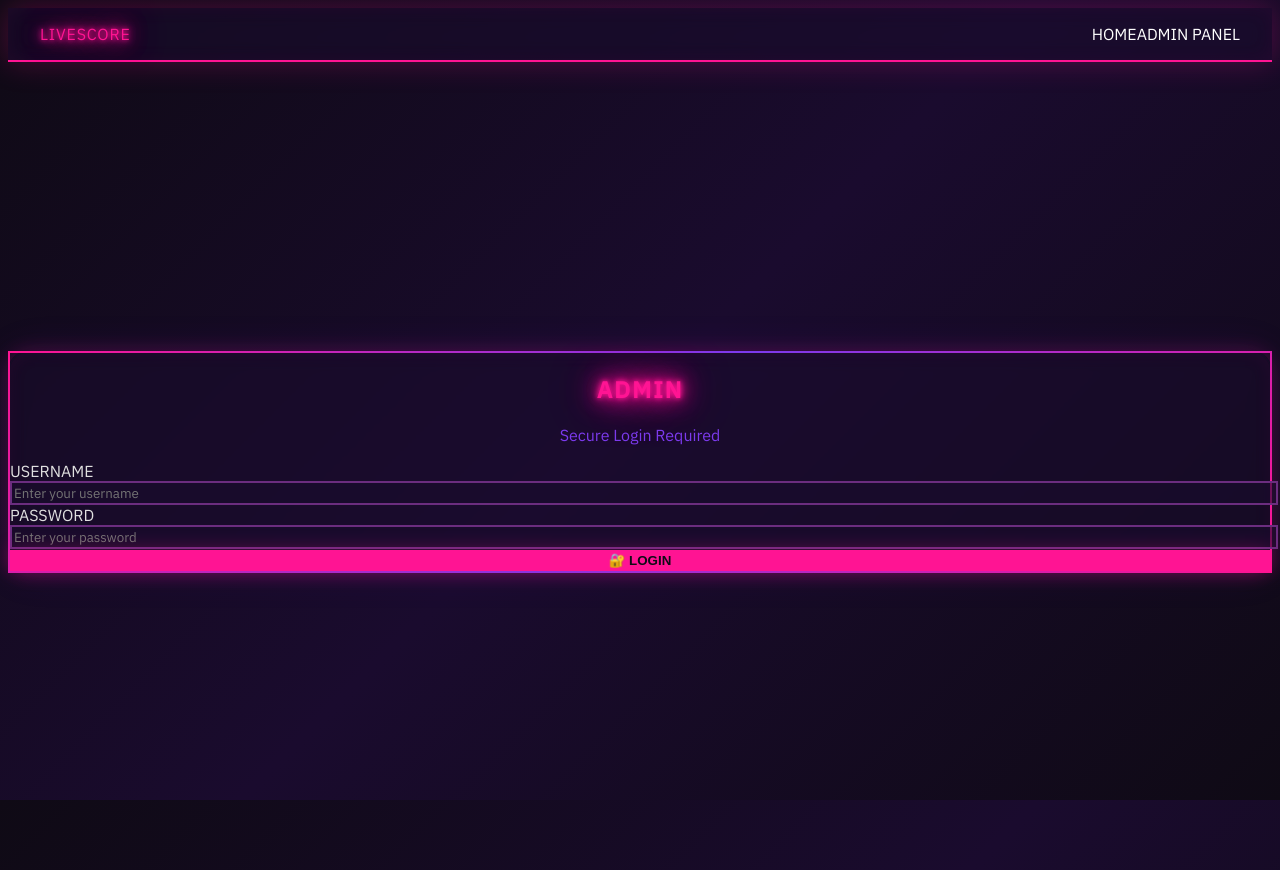
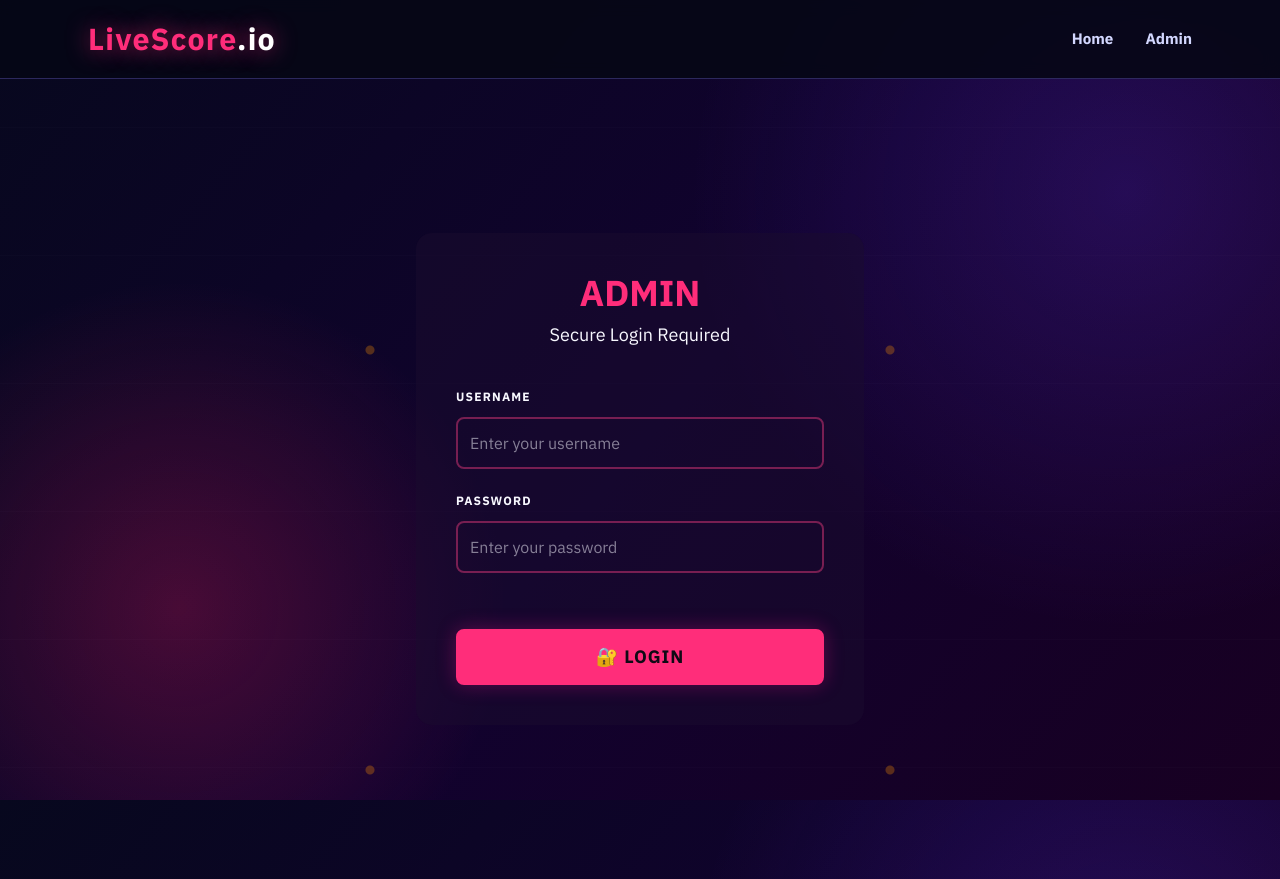
Before and after one commit to nyxv3il/BOM-Live-Score, a Next.js app: page /admin/login in a window 1280 px wide. Built offline with nearby package versions, Linux system fonts and the light colour scheme.

Commit message:
Fix Tailwind v4 import so themed styles render

```diff
--- a/app/globals.css
+++ b/app/globals.css
@@ -1,285 +1,185 @@
-@tailwind base;
-@tailwind components;
-@tailwind utilities;
+@import "tailwindcss";
 
 :root {
-  --background: linear-gradient(135deg, #0f0a15 0%, #1a0b2e 50%, #0f0a15 100%);
-  --background-color: #0f0a15;
-  --foreground: #ffffff;
-  --primary: #ff1493;
-  --primary-foreground: #0a0a0a;
-  --secondary: #1a0d2e;
-  --secondary-foreground: #ffffff;
-  --accent: #ff006e;
-  --accent-foreground: #0a0a0a;
-  --destructive: #dc2626;
-  --destructive-foreground: #f5f5f5;
-  --card: rgba(26, 13, 46, 0.4);
-  --card-foreground: #ffffff;
-  --popover: #1a1a1a;
-  --popover-foreground: #e8e8e8;
-  --border: #6b2d7f;
-  --input: rgba(26, 13, 46, 0.6);
-  --ring: #ff1493;
-  --radius: 1.25rem;
-  --silver: #e0e0e0;
-  --silver-dark: #808080;
-  --maroon: #8b0a1a;
-  --purple: #7c3aed;
+  --bg-top: #07081e;
+  --bg-bottom: #180022;
+  --panel: rgba(16, 17, 46, 0.72);
+  --panel-strong: rgba(18, 7, 41, 0.9);
+  --border: rgba(255, 64, 133, 0.42);
+  --text: #f8f8ff;
+  --muted: #c4c8ff;
+  --primary: #ff2d7a;
+  --primary-glow: rgba(255, 45, 122, 0.7);
+  --accent: #8f6bff;
+  --gold: #ffb703;
+  --radius: 18px;
 }
 
-@media (prefers-color-scheme: dark) {
-  :root {
-    --background: linear-gradient(
-      135deg,
-      #0f0a15 0%,
-      #1a0b2e 50%,
-      #0f0a15 100%
-    );
-    --background-color: #0f0a15;
-    --foreground: #ffffff;
-    --primary: #ff1493;
-    --primary-foreground: #0a0a0a;
-    --secondary: #1a0d2e;
-    --secondary-foreground: #ffffff;
-    --accent: #ff006e;
-    --accent-foreground: #0a0a0a;
-    --destructive: #dc2626;
-    --destructive-foreground: #f5f5f5;
-    --card: rgba(26, 13, 46, 0.4);
-    --card-foreground: #ffffff;
-    --popover: #1a1a1a;
-    --popover-foreground: #e8e8e8;
-    --border: #6b2d7f;
-    --input: rgba(26, 13, 46, 0.6);
-    --ring: #ff1493;
-    --silver: #e0e0e0;
-    --silver-dark: #808080;
-    --maroon: #8b0a1a;
-    --purple: #7c3aed;
-  }
+* {
+  box-sizing: border-box;
 }
 
 body {
-  background: linear-gradient(135deg, #0f0a15 0%, #1a0b2e 50%, #0f0a15 100%);
+  margin: 0;
+  min-height: 100vh;
+  color: var(--text);
+  background:
+    radial-gradient(circle at 14% 76%, rgba(255, 34, 95, 0.24), transparent 26%),
+    radial-gradient(circle at 88% 24%, rgba(112, 54, 255, 0.2), transparent 34%),
+    linear-gradient(130deg, var(--bg-top) 0%, #11022e 52%, var(--bg-bottom) 100%);
   background-attachment: fixed;
-  color: var(--foreground);
-  font-family:
-    "IBM Plex Sans",
-    -apple-system,
-    BlinkMacSystemFont,
-    "Segoe UI",
-    Roboto,
-    Oxygen,
-    Ubuntu,
-    Cantarell,
-    "Open Sans",
-    "Helvetica Neue",
-    sans-serif;
+  font-family: var(--font-ibm-plex-sans), "IBM Plex Sans", system-ui, sans-serif;
   overflow-x: hidden;
-  min-height: 100vh;
-}
-
-/* Smooth transitions for all elements */
-* {
-  transition:
-    color 0.3s ease,
-    background-color 0.3s ease,
-    border-color 0.3s ease;
 }
 
 a {
-  color: var(--primary);
+  color: inherit;
   text-decoration: none;
 }
 
-a:hover {
-  text-decoration: underline;
+.app-shell {
+  position: relative;
+  isolation: isolate;
 }
 
-input:focus {
-  border-color: var(--primary) !important;
-  box-shadow: 0 0 15px rgba(233, 30, 99, 0.3) !important;
+.app-shell::before,
+.app-shell::after {
+  content: "";
+  position: fixed;
+  inset: 0;
+  pointer-events: none;
+  z-index: -1;
 }
 
-button:focus {
-  outline: none;
-  box-shadow: 0 0 20px rgba(233, 30, 99, 0.5);
+.app-shell::before {
+  background:
+    linear-gradient(
+      to bottom,
+      transparent 0,
+      transparent calc(100% - 1px),
+      rgba(255, 255, 255, 0.06) calc(100% - 1px),
+      rgba(255, 255, 255, 0.06)
+    )
+    0 0 / 100% 128px;
+  opacity: 0.25;
 }
 
-.container {
-  max-width: 1200px;
-  margin: 0 auto;
-  padding: 1rem;
+.app-shell::after {
+  background-image: radial-gradient(circle, rgba(255, 149, 0, 0.85) 0 4px, transparent 5px);
+  background-size: 520px 420px;
+  background-position: 110px 140px;
+  opacity: 0.35;
 }
 
-.neon-text {
-  text-shadow:
-    0 0 5px var(--primary),
-    0 0 10px var(--primary),
-    0 0 20px var(--primary),
-    0 0 30px var(--primary),
-    0 0 50px var(--primary);
-  letter-spacing: 0.05em;
+.nav-shell {
+  position: sticky;
+  top: 0;
+  z-index: 40;
+  border-bottom: 1px solid rgba(117, 103, 225, 0.35);
+  background: rgba(6, 7, 22, 0.9);
+  backdrop-filter: blur(8px);
 }
 
-.neon-accent {
-  text-shadow:
-    0 0 5px var(--accent),
-    0 0 10px var(--accent),
-    0 0 20px var(--accent),
-    0 0 40px var(--accent);
-  letter-spacing: 0.05em;
+.brand {
+  color: var(--primary);
+  font-weight: 800;
+  font-size: 1.9rem;
+  letter-spacing: 0.04em;
+  text-shadow: 0 0 22px var(--primary-glow);
 }
 
-.silver-text {
-  color: var(--silver);
-}
-
-.neon-border {
-  border-color: var(--primary);
-  box-shadow:
-    inset 0 0 10px rgba(233, 30, 99, 0.2),
-    0 0 20px rgba(233, 30, 99, 0.15);
-}
-
-.neon-glow {
-  box-shadow:
-    0 0 20px rgba(233, 30, 99, 0.3),
-    0 0 40px rgba(233, 30, 99, 0.15);
-}
-
-.gradient-border {
-  background: linear-gradient(135deg, #ff1493 0%, #7c3aed 50%, #ff1493 100%);
-  padding: 2px;
-  border-radius: var(--radius);
-  box-shadow:
-    0 0 30px rgba(255, 20, 147, 0.3),
-    0 0 60px rgba(124, 58, 237, 0.2);
-}
-
-.gradient-border > * {
-  background: var(--card);
-  border-radius: calc(var(--radius) - 2px);
-}
-
-.neon-card {
-  background: rgba(26, 13, 46, 0.4);
-  border: 2px solid;
-  border-image: linear-gradient(135deg, #ff1493 0%, #7c3aed 50%, #ff1493 100%) 1;
-  border-radius: var(--radius);
-  box-shadow:
-    0 0 20px rgba(255, 20, 147, 0.2),
-    0 0 40px rgba(124, 58, 237, 0.1),
-    inset 0 0 20px rgba(255, 20, 147, 0.05);
-  backdrop-filter: blur(10px);
-}
-
-/* Animations */
-@keyframes pulse-glow {
-  0%,
-  100% {
-    box-shadow: 0 0 20px rgba(233, 30, 99, 0.3);
-  }
-  50% {
-    box-shadow: 0 0 40px rgba(233, 30, 99, 0.5);
-  }
-}
-
-@keyframes float {
-  0%,
-  100% {
-    transform: translateY(0px);
-  }
-  50% {
-    transform: translateY(-5px);
-  }
-}
-
-.pulse-glow {
-  animation: pulse-glow 3s ease-in-out infinite;
-}
-
-.float {
-  animation: float 3s ease-in-out infinite;
-}
-
-/* Button styling */
-button {
-  cursor: pointer;
-  font-weight: bold;
-}
-
-button:active {
-  transform: scale(0.98);
-}
-
-/* Input styling */
-input,
-textarea {
-  font-family: inherit;
-}
-
-/* Scrollbar styling */
-::-webkit-scrollbar {
-  width: 10px;
-}
-
-::-webkit-scrollbar-track {
-  background: var(--background);
-}
-
-::-webkit-scrollbar-thumb {
-  background: var(--primary);
-  border-radius: 5px;
-}
-
-::-webkit-scrollbar-thumb:hover {
-  background: var(--accent);
-}
-
-/* Selection styling */
-::selection {
-  background-color: var(--primary);
-  color: var(--primary-foreground);
-}
-
-/* Navigation Link Hover Effects */
 .nav-link {
-  color: var(--foreground);
-  transition:
-    color 0.3s ease,
-    text-shadow 0.3s ease;
+  color: #d3d7ff;
+  font-weight: 600;
+  font-size: 0.95rem;
 }
 
 .nav-link:hover {
-  color: var(--primary);
-  text-shadow: 0 0 10px rgba(255, 20, 147, 0.6);
+  color: #fff;
 }
 
-/* Hero Section */
-.hero-section {
-  text-align: center;
+.hero-heading {
+  font-size: clamp(2.4rem, 8vw, 5.8rem);
+  line-height: 1;
+  letter-spacing: 0.01em;
+  font-weight: 800;
+  text-shadow: 0 0 32px rgba(255, 40, 111, 0.55);
 }
 
-.hero-title {
-  font-size: 3.5rem;
-  font-weight: 900;
-  margin: 1rem 0;
-  text-shadow: 0 0 30px rgba(255, 20, 147, 0.5);
-  line-height: 1.2;
+.hero-heading .gradient {
+  background: linear-gradient(110deg, #ff317f 12%, #ff4f34 44%, #ffbb0a 92%);
+  -webkit-background-clip: text;
+  background-clip: text;
+  color: transparent;
 }
 
-.hero-subtitle {
-  font-size: 1.25rem;
-  color: var(--primary);
+.hero-pill {
+  display: inline-flex;
+  align-items: center;
+  justify-content: center;
+  gap: 0.4rem;
+  border: 1px solid rgba(255, 69, 130, 0.75);
+  color: #ff91b9;
+  background: rgba(32, 2, 42, 0.52);
+  border-radius: 999px;
+  padding: 0.62rem 1.25rem;
   text-transform: uppercase;
-  letter-spacing: 0.2em;
-  text-shadow: 0 0 10px rgba(255, 20, 147, 0.3);
-  margin-bottom: 2rem;
+  letter-spacing: 0.13em;
+  font-size: 0.78rem;
+  box-shadow: 0 0 18px rgba(255, 44, 123, 0.32);
 }
 
-.highlight-purple {
-  color: var(--purple);
-  text-shadow: 0 0 10px rgba(124, 58, 237, 0.6);
+.meta-chip {
+  border: 1px solid rgba(131, 120, 236, 0.35);
+  background: rgba(18, 18, 52, 0.7);
+  color: #eef0ff;
+  border-radius: 999px;
+  font-size: 0.93rem;
+  padding: 0.72rem 1.15rem;
+  display: inline-flex;
+  align-items: center;
+  gap: 0.5rem;
 }
+
+.cta-btn {
+  border-radius: 999px;
+  padding: 0.9rem 2rem;
+  font-weight: 700;
+  color: #fff;
+  border: 1px solid transparent;
+  background: linear-gradient(95deg, #ff1f6d 0%, #ff5d2a 100%);
+  box-shadow: 0 10px 28px rgba(255, 48, 110, 0.34);
+}
+
+.cta-btn.secondary {
+  background: transparent;
+  border-color: rgba(255, 98, 61, 0.68);
+}
+
+.score-panel {
+  border: 1px solid var(--border);
+  border-radius: var(--radius);
+  background: linear-gradient(155deg, rgba(32, 11, 60, 0.86) 0%, rgba(11, 12, 42, 0.8) 100%);
+  box-shadow:
+    0 14px 45px rgba(3, 0, 26, 0.55),
+    0 0 0 1px rgba(255, 88, 157, 0.14) inset,
+    0 0 32px rgba(255, 49, 121, 0.22);
+}
+
+.metric-card {
+  border-radius: 14px;
+  border: 1px solid rgba(131, 120, 236, 0.35);
+  background: rgba(20, 20, 53, 0.62);
+}
+
+.ball-chip {
+  display: inline-flex;
+  min-width: 2rem;
+  justify-content: center;
+  border-radius: 10px;
+  border: 1px solid rgba(255, 84, 136, 0.65);
+  background: rgba(255, 70, 130, 0.12);
+  color: #ff8ab6;
+  font-weight: 700;
+  padding: 0.35rem 0.62rem;
+}
--- a/app/layout.tsx
+++ b/app/layout.tsx
@@ -22,8 +22,10 @@ export default function RootLayout({
   return (
     <html lang="en" className="dark">
       <body className={`${ibmPlexSans.variable} antialiased`}>
-        <Navbar />
-        {children}
+        <div className="app-shell min-h-screen">
+          <Navbar />
+          {children}
+        </div>
       </body>
     </html>
   );
--- a/components/Navbar.tsx
+++ b/components/Navbar.tsx
@@ -2,33 +2,17 @@ import Link from "next/link";
 
 export default function Navbar() {
   return (
-    <nav
-      className="p-6 border-b-2"
-      style={{
-        backgroundColor: "rgba(26, 13, 46, 0.6)",
-        borderBottomColor: "#ff1493",
-        boxShadow:
-          "0 0 30px rgba(255, 20, 147, 0.25), inset 0 0 20px rgba(255, 20, 147, 0.05)",
-        backdropFilter: "blur(10px)",
-      }}
-    >
-      <div className="container mx-auto flex justify-between items-center">
-        <Link
-          href="/"
-          className="text-3xl font-black neon-text tracking-widest"
-          style={{ color: "#ff1493" }}
-        >
-          LIVESCORE
+    <nav className="nav-shell">
+      <div className="mx-auto flex max-w-6xl items-center justify-between px-6 py-4">
+        <Link href="/" className="brand">
+          LiveScore<span className="text-white">.io</span>
         </Link>
-        <div className="space-x-12 flex">
-          <Link href="/" className="nav-link font-bold text-base">
-            HOME
+        <div className="flex items-center gap-8">
+          <Link href="/" className="nav-link">
+            Home
           </Link>
-          <Link
-            href="/admin/dashboard"
-            className="nav-link font-bold text-base"
-          >
-            ADMIN PANEL
+          <Link href="/admin/dashboard" className="nav-link">
+            Admin
           </Link>
         </div>
       </div>
```
Also changed, not shown: app/page.tsx (+67 -144 lines).
